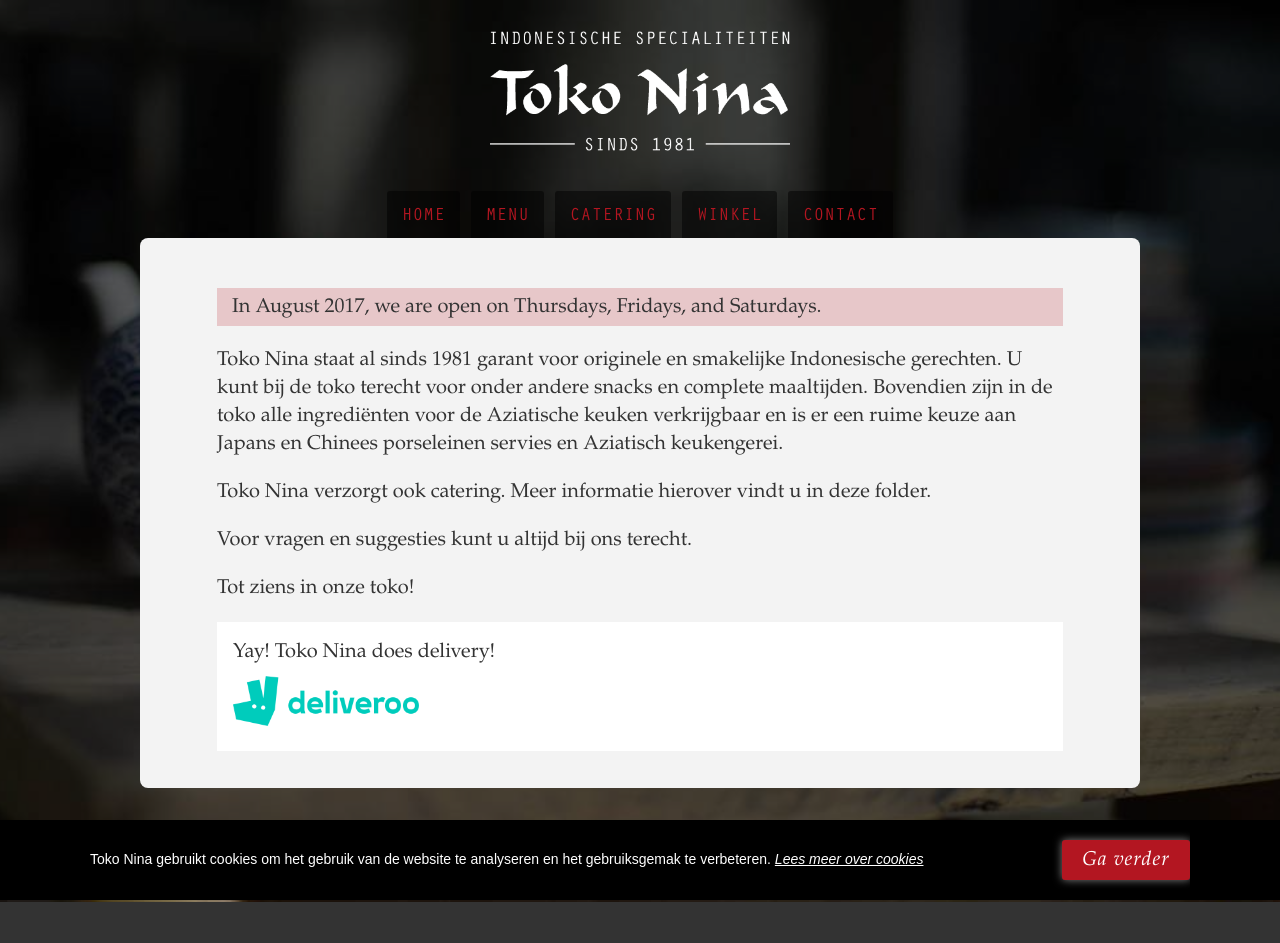
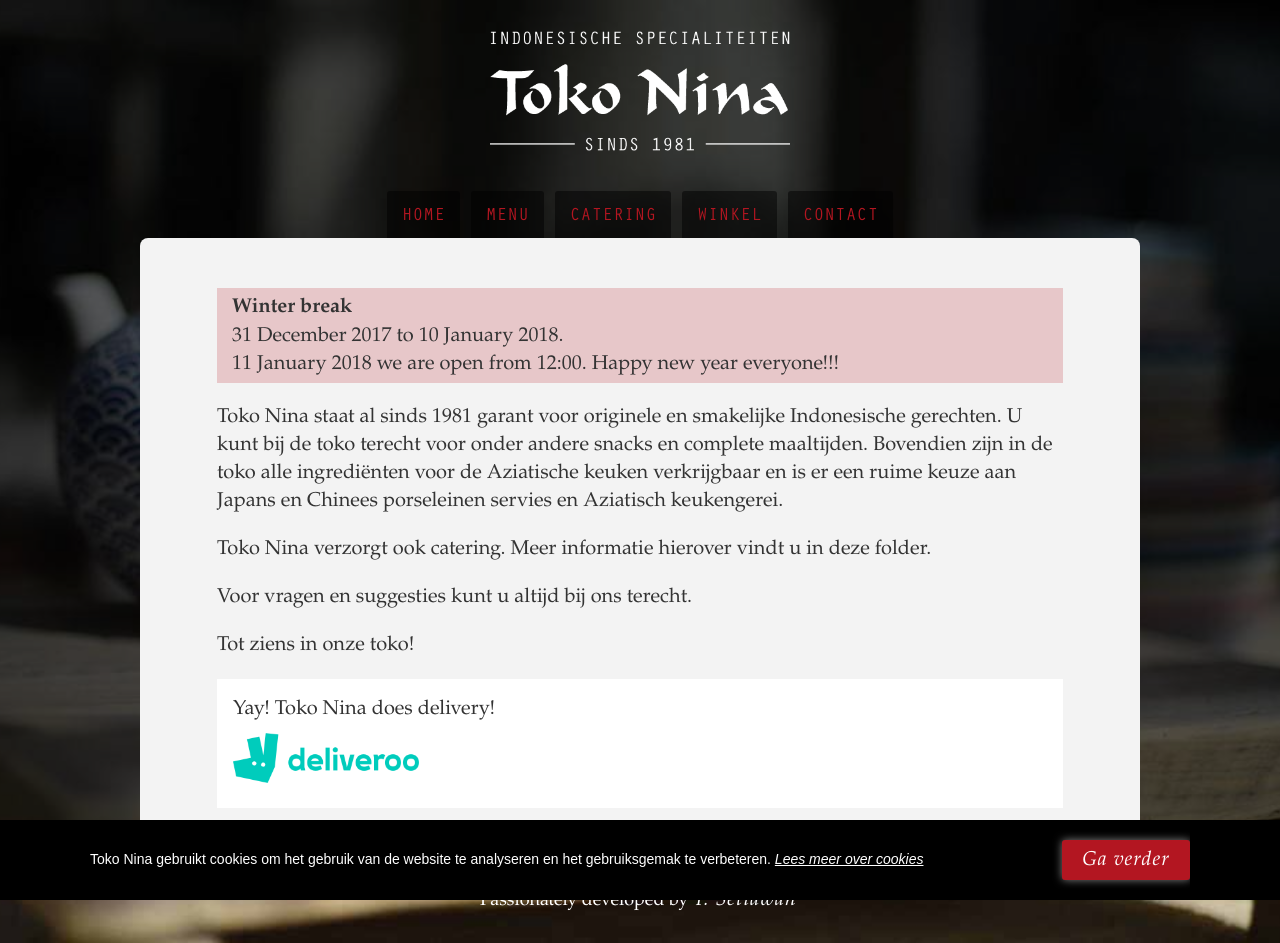
Before and after one commit to tokonina/tokonina.github.io, a Jekyll site: the page built from index.html, in a window 1280 px wide. Built offline with Jekyll 4.4.1, drawn with Linux system fonts in a browser that asks for light colours; before the commit the page ends 902 px from its top, so only the background shows below that.

Commit message:
Update home for winter break

```diff
--- a/index.html
+++ b/index.html
@@ -11,7 +11,14 @@ layout: default
   {% include header.html %}
   <article class="content-box">
     <div class="textbox">
-      <p style="background: rgba(179, 22, 33, 0.2); padding: 5px 15px;">In August 2017, we are open on Thursdays, Fridays, and Saturdays.</p>
+      <p style="background: rgba(179, 22, 33, 0.2); padding: 5px 15px;">
+        <strong>Winter break</strong>
+        <br>
+        31 December 2017 to 10 January 2018.
+        <br>
+        11 January 2018 we are open from 12:00. Happy new year everyone!!!
+      </p>
+
       <p>Toko Nina staat al sinds 1981 garant voor originele en smakelijke Indonesische gerechten. U kunt bij de toko terecht voor onder andere snacks en complete maaltijden. Bovendien zijn in de toko alle ingrediënten voor de Aziatische keuken verkrijgbaar en is er een ruime keuze aan Japans en Chinees porseleinen servies en Aziatisch keukengerei.
       </p>
       <p>Toko Nina verzorgt ook catering. Meer informatie hierover vindt u in deze folder.
```
Also changed, not shown: README.md.
